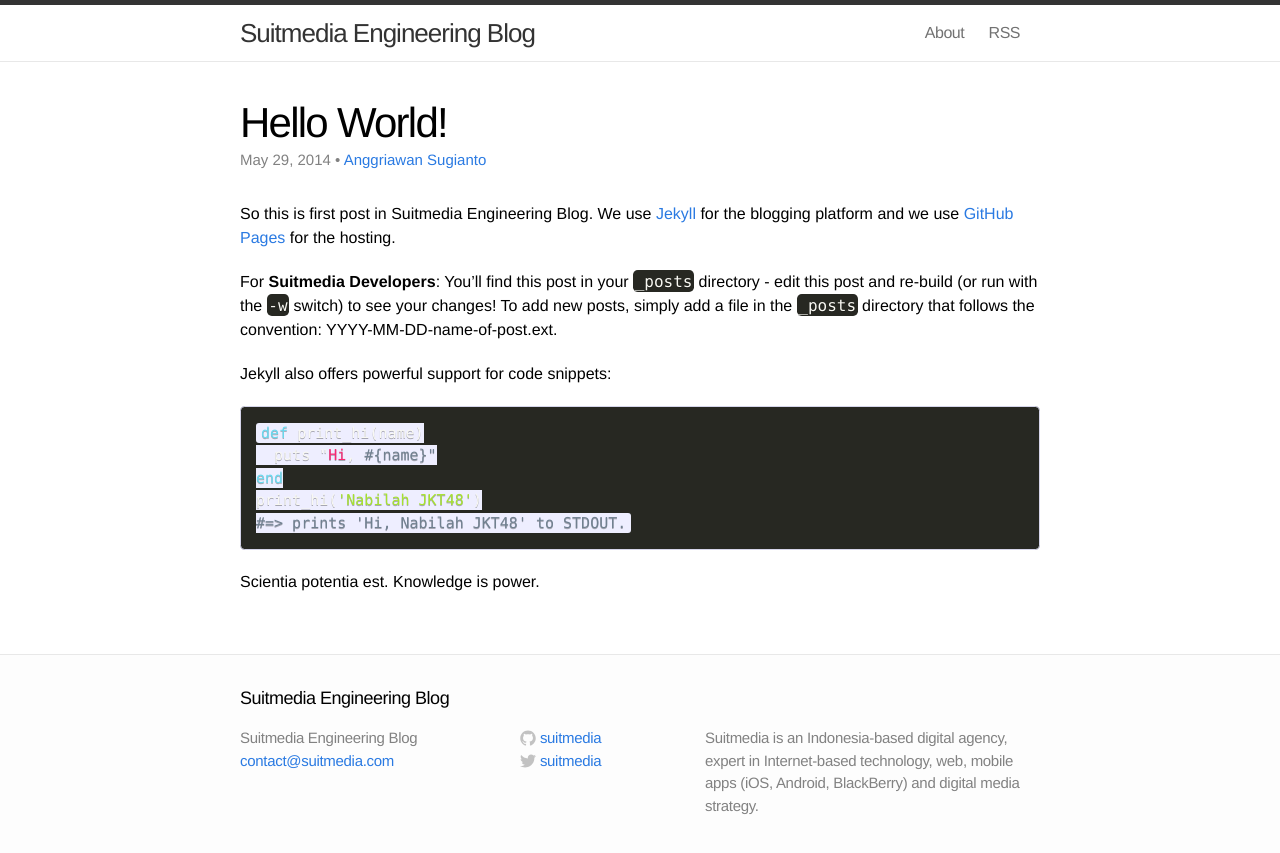
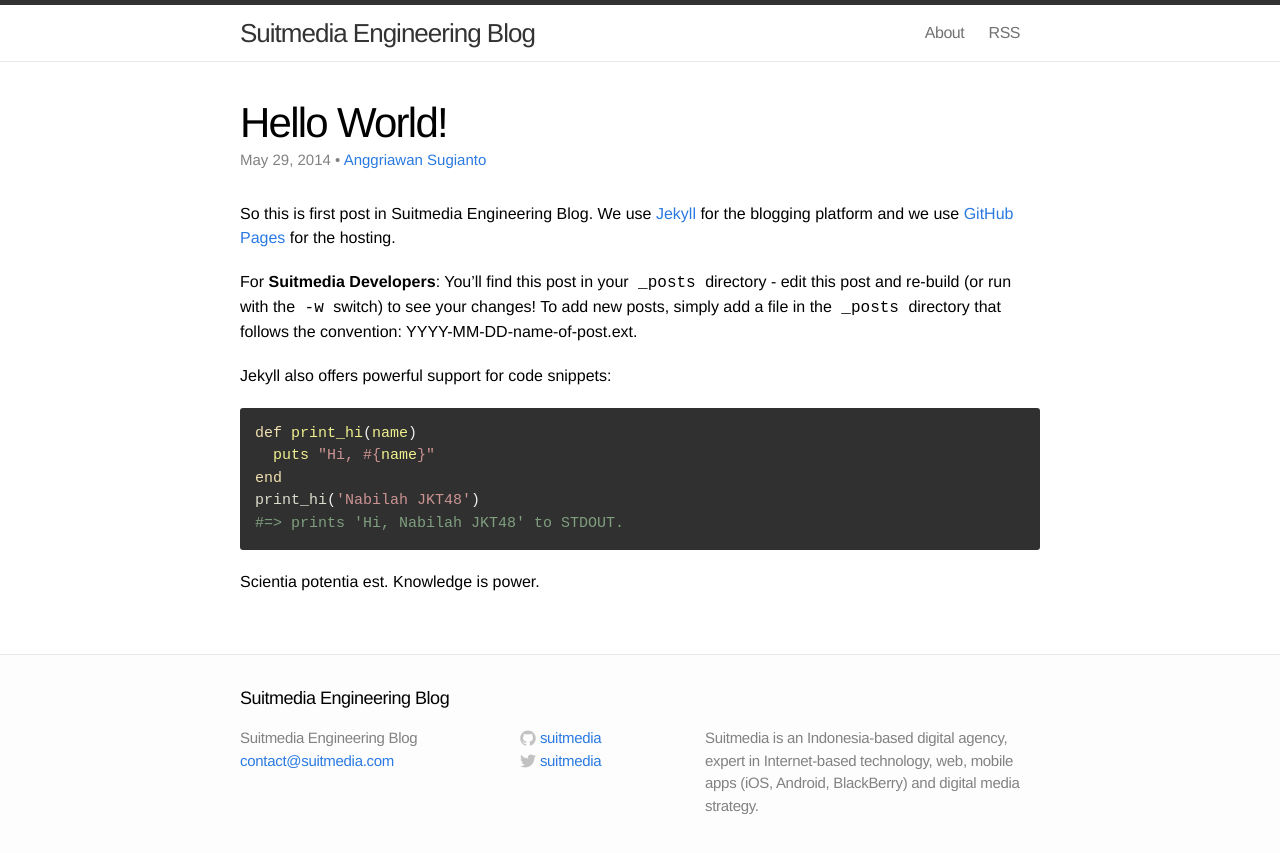
Before and after one commit to suitmedia/suitmedia.github.io, a Jekyll site: the page built from _posts/2014-05-29-hello-world.markdown, in a window 1280 px wide. Shown: the top 853 px of the page. Built offline with Jekyll 4.4.1, drawn with Linux system fonts in a browser that asks for light colours; comment, search, counter and statistics services are not loaded.

Commit message:
change syntax highlighter style

```diff
--- a/_includes/head.html
+++ b/_includes/head.html
@@ -25,6 +25,5 @@
 
     <!-- Custom CSS -->
     <link rel="stylesheet" href="{{ "/css/main.css" | prepend: site.baseurl }}">
-    <link rel="stylesheet" href="{{ "/css/prism-okaidia.css" | prepend: site.baseurl }}">
 
 </head>
--- a/_layouts/default.html
+++ b/_layouts/default.html
@@ -15,7 +15,6 @@
 
     {% include footer.html %}
 
-    <script src="{{ "/js/prism.js" | prepend: site.baseurl }}"></script>
     <script type="text/javascript">
       var disqus_shortname = 'suitmedia';
       (function() {
--- a/css/main.css
+++ b/css/main.css
@@ -229,18 +229,22 @@ img {
 .post-content ul,
 .post-content ol { padding-left: 20px; }
 
+.post code { padding: 1px 5px; }
+
 .highlight pre,
 .highlight code {
-  border: 1px solid #d5d5e9;
-  background-color: #eef;
-  padding: 8px 12px;
+  color: #eee;
+  background-color: #2d2d26;
+  padding: 0;
   -webkit-border-radius: 3px;
   -moz-border-radius: 3px;
   border-radius: 3px;
   font-size: 15px;
 }
 
-.post code { padding: 1px 5px; }
+.highlight pre {
+  padding: 1em;
+}
 
 .post ul,
 .post ol { margin-left: 1.35em; }
@@ -262,66 +266,296 @@ img {
 /* Syntax highlighting styles */
 /* ----------------------------------------------------------*/
 
-.highlight  { background: #ffffff; }
-.highlight .c { color: #999988; font-style: italic } /* Comment */
-.highlight .err { color: #a61717; background-color: #e3d2d2 } /* Error */
-.highlight .k { font-weight: bold } /* Keyword */
-.highlight .o { font-weight: bold } /* Operator */
-.highlight .cm { color: #999988; font-style: italic } /* Comment.Multiline */
-.highlight .cp { color: #999999; font-weight: bold } /* Comment.Preproc */
-.highlight .c1 { color: #999988; font-style: italic } /* Comment.Single */
-.highlight .cs { color: #999999; font-weight: bold; font-style: italic } /* Comment.Special */
-.highlight .gd { color: #000000; background-color: #ffdddd } /* Generic.Deleted */
-.highlight .gd .x { color: #000000; background-color: #ffaaaa } /* Generic.Deleted.Specific */
-.highlight .ge { font-style: italic } /* Generic.Emph */
-.highlight .gr { color: #aa0000 } /* Generic.Error */
-.highlight .gh { color: #999999 } /* Generic.Heading */
-.highlight .gi { color: #000000; background-color: #ddffdd } /* Generic.Inserted */
-.highlight .gi .x { color: #000000; background-color: #aaffaa } /* Generic.Inserted.Specific */
-.highlight .go { color: #888888 } /* Generic.Output */
-.highlight .gp { color: #555555 } /* Generic.Prompt */
-.highlight .gs { font-weight: bold } /* Generic.Strong */
-.highlight .gu { color: #aaaaaa } /* Generic.Subheading */
-.highlight .gt { color: #aa0000 } /* Generic.Traceback */
-.highlight .kc { font-weight: bold } /* Keyword.Constant */
-.highlight .kd { font-weight: bold } /* Keyword.Declaration */
-.highlight .kp { font-weight: bold } /* Keyword.Pseudo */
-.highlight .kr { font-weight: bold } /* Keyword.Reserved */
-.highlight .kt { color: #445588; font-weight: bold } /* Keyword.Type */
-.highlight .m { color: #009999 } /* Literal.Number */
-.highlight .s { color: #d14 } /* Literal.String */
-.highlight .na { color: #008080 } /* Name.Attribute */
-.highlight .nb { color: #0086B3 } /* Name.Builtin */
-.highlight .nc { color: #445588; font-weight: bold } /* Name.Class */
-.highlight .no { color: #008080 } /* Name.Constant */
-.highlight .ni { color: #800080 } /* Name.Entity */
-.highlight .ne { color: #990000; font-weight: bold } /* Name.Exception */
-.highlight .nf { color: #990000; font-weight: bold } /* Name.Function */
-.highlight .nn { color: #555555 } /* Name.Namespace */
-.highlight .nt { color: #000080 } /* Name.Tag */
-.highlight .nv { color: #008080 } /* Name.Variable */
-.highlight .ow { font-weight: bold } /* Operator.Word */
-.highlight .w { color: #bbbbbb } /* Text.Whitespace */
-.highlight .mf { color: #009999 } /* Literal.Number.Float */
-.highlight .mh { color: #009999 } /* Literal.Number.Hex */
-.highlight .mi { color: #009999 } /* Literal.Number.Integer */
-.highlight .mo { color: #009999 } /* Literal.Number.Oct */
-.highlight .sb { color: #d14 } /* Literal.String.Backtick */
-.highlight .sc { color: #d14 } /* Literal.String.Char */
-.highlight .sd { color: #d14 } /* Literal.String.Doc */
-.highlight .s2 { color: #d14 } /* Literal.String.Double */
-.highlight .se { color: #d14 } /* Literal.String.Escape */
-.highlight .sh { color: #d14 } /* Literal.String.Heredoc */
-.highlight .si { color: #d14 } /* Literal.String.Interpol */
-.highlight .sx { color: #d14 } /* Literal.String.Other */
-.highlight .sr { color: #009926 } /* Literal.String.Regex */
-.highlight .s1 { color: #d14 } /* Literal.String.Single */
-.highlight .ss { color: #990073 } /* Literal.String.Symbol */
-.highlight .bp { color: #999999 } /* Name.Builtin.Pseudo */
-.highlight .vc { color: #008080 } /* Name.Variable.Class */
-.highlight .vg { color: #008080 } /* Name.Variable.Global */
-.highlight .vi { color: #008080 } /* Name.Variable.Instance */
-.highlight .il { color: #009999 } /* Literal.Number.Integer.Long */
+.highlight code,
+.highlight pre {
+    color: #fdce93;
+    background-color: #303030;
+}
+
+.highlight .hll {
+    background-color: #222;
+}
+
+.highlight .c {
+    color: #7f9f7f;
+}
+
+.highlight .err {
+    color: #e37170;
+    background-color: #3d3535;
+}
+
+.highlight .g {
+    color: #7f9f7f;
+}
+
+.highlight .k {
+    color: #f0dfaf;
+}
+
+.highlight .l {
+    color: #ccc;
+}
+
+.highlight .n {
+    color: #dcdccc;
+}
+
+.highlight .o {
+    color: #f0efd0;
+}
+
+.highlight .x {
+    color: #ccc;
+}
+
+.highlight .p {
+    color: #eee;
+}
+
+.highlight .cm {
+    color: #7f9f7f;
+}
+
+.highlight .cp {
+    color: #7f9f7f;
+}
+
+.highlight .c1 {
+    color: #7f9f7f;
+}
+
+.highlight .cs {
+    color: #cd0000;
+    font-weight: bold;
+}
+
+.highlight .gd {
+    color: #cd0000;
+}
+
+.highlight .ge {
+    color: #ccc;
+    font-style: italic;
+}
+
+.highlight .gr {
+    color: red;
+}
+
+.highlight .gh {
+    color: #dcdccc;
+    font-weight: bold;
+}
+
+.highlight .gi {
+    color: #00cd00;
+}
+
+.highlight .go {
+    color: gray;
+}
+
+.highlight .gp {
+    color: #dcdccc;
+    font-weight: bold;
+}
+
+.highlight .gs {
+    color: #ccc;
+    font-weight: bold;
+}
+
+.highlight .gu {
+    color: purple;
+    font-weight: bold;
+}
+
+.highlight .gt {
+    color: #0040D0;
+}
+
+.highlight .kc {
+    color: #dca3a3;
+}
+
+.highlight .kd {
+    color: #ffff86;
+}
+
+.highlight .kn {
+    color: #dfaf8f;
+    font-weight: bold;
+}
+
+.highlight .kp {
+    color: #cdcf99;
+}
+
+.highlight .kr {
+    color: #cdcd00;
+}
+
+.highlight .kt {
+    color: #00cd00;
+}
+
+.highlight .ld {
+    color: #cc9393;
+}
+
+.highlight .m {
+    color: #8cd0d3;
+}
+
+.highlight .s {
+    color: #cc9393;
+}
+
+.highlight .na {
+    color: #9ac39f;
+}
+
+.highlight .nb {
+    color: #efef8f;
+}
+
+.highlight .nc {
+    color: #efef8f;
+}
+
+.highlight .no {
+    color: #ccc;
+}
+
+.highlight .nd {
+    color: #ccc;
+}
+
+.highlight .ni {
+    color: #c28182;
+}
+
+.highlight .ne {
+    color: #c3bf9f;
+    font-weight: bold;
+}
+
+.highlight .nf {
+    color: #efef8f;
+}
+
+.highlight .nl {
+    color: #ccc;
+}
+
+.highlight .nn {
+    color: #8fbede;
+}
+
+.highlight .nx {
+    color: #ccc;
+}
+
+.highlight .py {
+    color: #ccc;
+}
+
+.highlight .nt {
+    color: #9ac39f;
+}
+
+.highlight .nv {
+    color: #dcdccc;
+}
+
+.highlight .ow {
+    color: #f0efd0;
+}
+
+.highlight .w {
+    color: #ccc;
+}
+
+.highlight .mf {
+    color: #8cd0d3;
+}
+
+.highlight .mh {
+    color: #8cd0d3;
+}
+
+.highlight .mi {
+    color: #8cd0d3;
+}
+
+.highlight .mo {
+    color: #8cd0d3;
+}
+
+.highlight .sb {
+    color: #cc9393;
+}
+
+.highlight .sc {
+    color: #cc9393;
+}
+
+.highlight .sd {
+    color: #cc9393;
+}
+
+.highlight .s2 {
+    color: #cc9393;
+}
+
+.highlight .se {
+    color: #cc9393;
+}
+
+.highlight .sh {
+    color: #cc9393;
+}
+
+.highlight .si {
+    color: #cc9393;
+}
+
+.highlight .sx {
+    color: #cc9393;
+}
+
+.highlight .sr {
+    color: #cc9393;
+}
+
+.highlight .s1 {
+    color: #cc9393;
+}
+
+.highlight .ss {
+    color: #cc9393;
+}
+
+.highlight .bp {
+    color: #efef8f;
+}
+
+.highlight .vc {
+    color: #efef8f;
+}
+
+.highlight .vg {
+    color: #dcdccc;
+}
+
+.highlight .vi {
+    color: #ffffc7;
+}
+
+.highlight .il {
+    color: #8cd0d3;
+}
 
 
 /* media queries */
```
